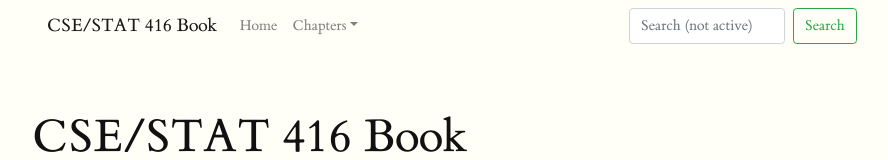
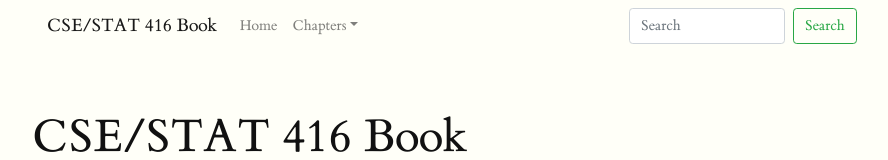
Before and after one commit to hschafer/CSE-STAT-416-book, a Next.js app in the folder website/: page / in a window 1280 px wide. Shown: the top 160 px of the page, without its empty margins (163-1051 px from the left). Built offline with nearby package versions, Linux system fonts and the light colour scheme.

Commit message:
Move Search form to own component

```diff
--- a/website/components/layout.js
+++ b/website/components/layout.js
@@ -1,16 +1,13 @@
 import Link from "next/link";
 
 import tableOfContents from "../table_of_contents.js";
+import Search from "./search";
 
 import styles from "./layout.module.css";
 
 import Navbar from "react-bootstrap/Navbar";
 import Nav from "react-bootstrap/Nav";
 import NavDropdown from "react-bootstrap/NavDropdown";
-
-import Form from "react-bootstrap/Form";
-import FormControl from "react-bootstrap/FormControl";
-import Button from "react-bootstrap/Button";
 
 export default function Layout({ showTOC = "True", children }) {
   return (
@@ -40,14 +37,7 @@ export default function Layout({ showTOC = "True", children }) {
               ))}
             </NavDropdown>
           </Nav>
-          <Form inline>
-            <FormControl
-              type="text"
-              placeholder="Search (not active)"
-              className="mr-sm-2"
-            />
-            <Button variant="outline-success">Search</Button>
-          </Form>
+          <Search />
         </Navbar.Collapse>
       </Navbar>
 
--- /dev/null
+++ b/website/components/search.js
@@ -0,0 +1,12 @@
+import Form from "react-bootstrap/Form";
+import FormControl from "react-bootstrap/FormControl";
+import Button from "react-bootstrap/Button";
+
+export default function Search() {
+  return (
+    <Form inline>
+      <FormControl type="text" placeholder="Search" className="mr-sm-2" />
+      <Button variant="outline-success">Search</Button>
+    </Form>
+  );
+}
```
